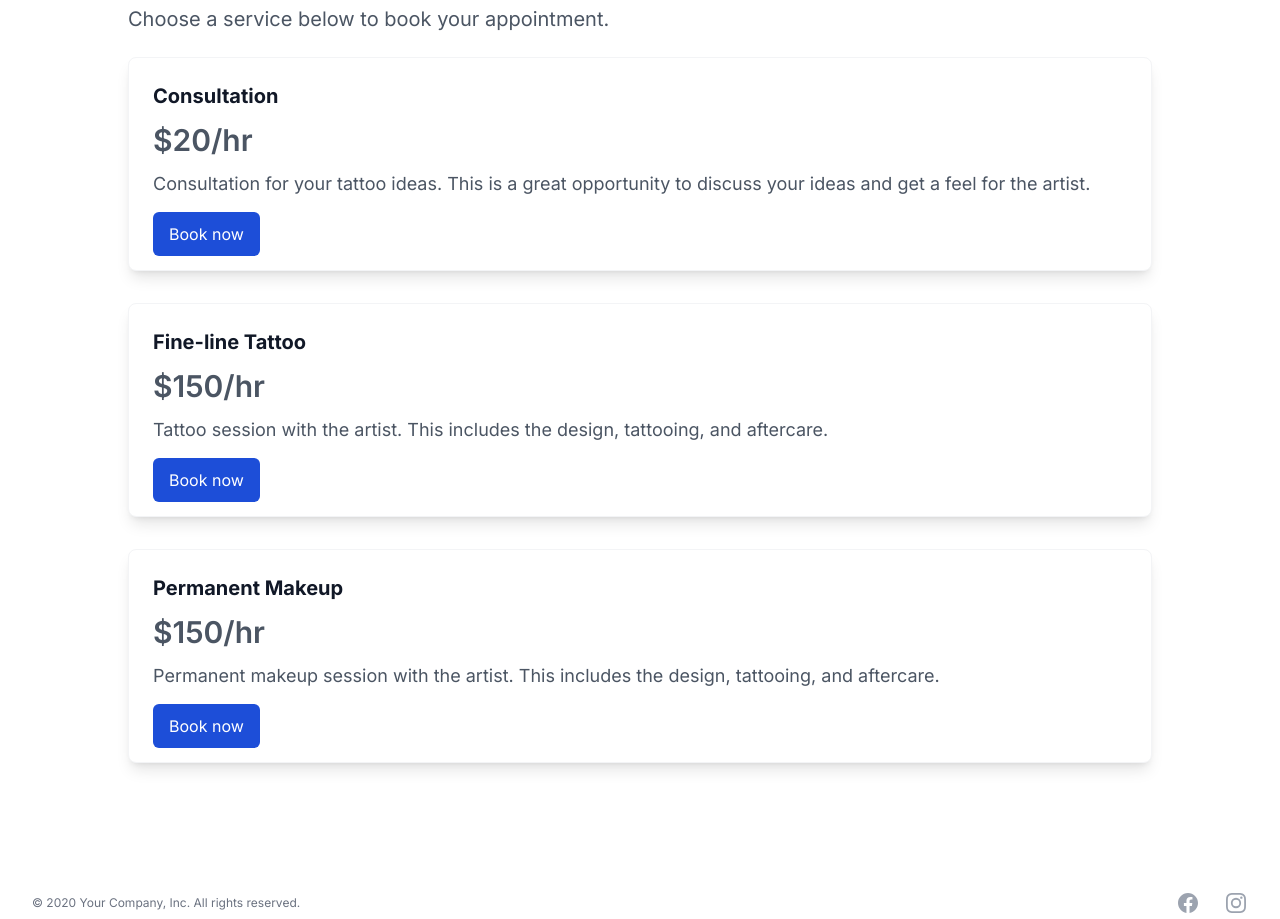
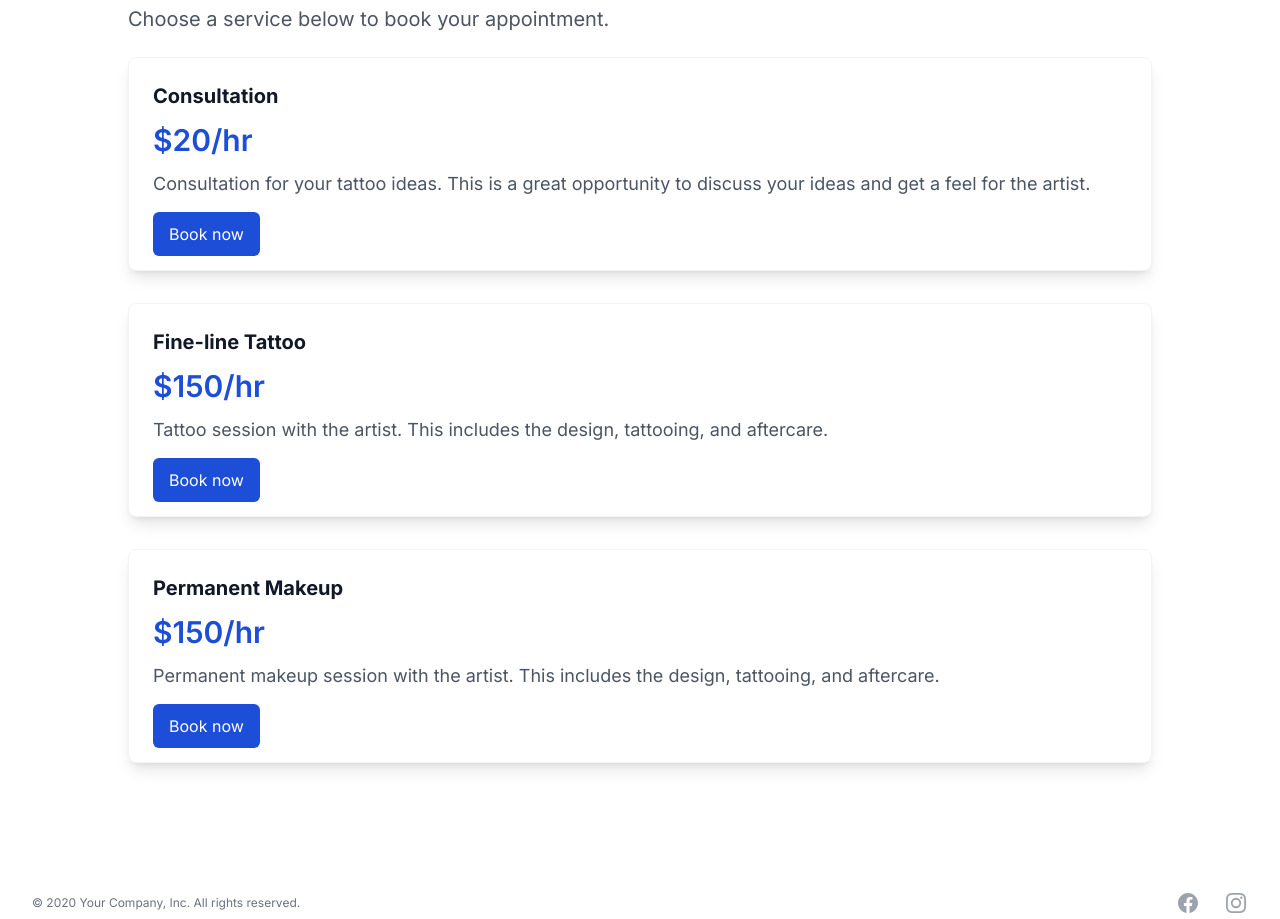
Before and after one commit to toanhminh0412/loan-tattoo-website, a Next.js app in the folder nana-tattoo/: page / in a window 1280 px wide. Shown: the part 3776-4695 px from the top of the page. Built offline with nearby package versions, Linux system fonts and the light colour scheme.

Commit message:
Add color for pricing

```diff
--- a/nana-tattoo/src/components/Booking.js
+++ b/nana-tattoo/src/components/Booking.js
@@ -34,7 +34,7 @@ export default function Booking() {
                     {services.map((service) => (
                         <div key={service.id} className="p-6 bg-white rounded-lg shadow-lg border border-gray-100">
                             <h3 className="text-xl font-bold text-gray-900">{service.name}</h3>
-                            <h2 className="text-3xl font-semibold mt-3 text-gray-600">{service.price}</h2>
+                            <h2 className="text-3xl font-semibold mt-3 text-blue-700">{service.price}</h2>
                             <p className="mt-3 mb-6 text-lg text-gray-600">{service.description}</p>
                             <Link
                                 href="https://squareup.com/appointments/buyer/widget/dfv677bef25jyo/LQ7XGC6J484Z0"
```
